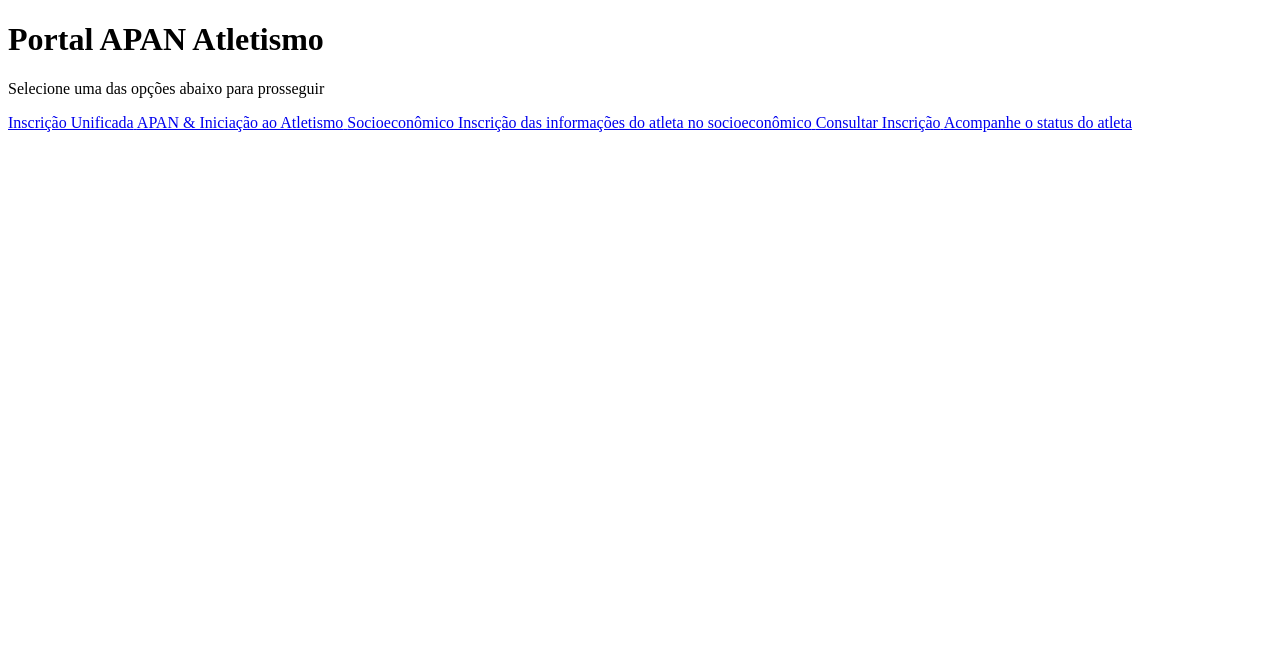
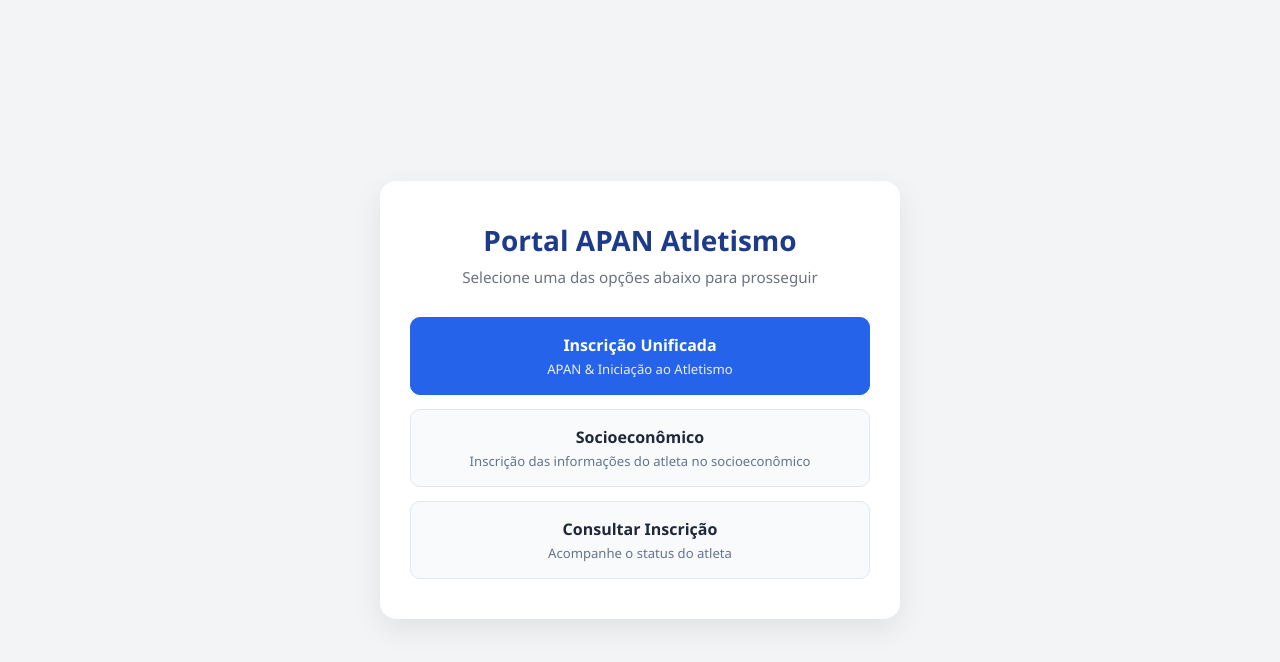
Before and after one commit to Rannya7x/apan-sistema-cadastro, a plain HTML site: page tela_inicial.html in a window 1280 px wide. Drawn offline with Linux system fonts and the light colour scheme; files that its build step writes are made by us from their sources; the site is published under a folder, as on GitHub Pages, so addresses that start at the root find nothing.

Commit message:
atualiza caminho do css na tag <link>

```diff
--- a/tela_inicial.html
+++ b/tela_inicial.html
@@ -5,7 +5,7 @@
     <meta name="viewport" content="width=device-width, initial-scale=1.0">
     <title>Portal de Inscrições e Serviços — APAN</title>
     <!-- Vinculando o CSS de navegação -->
-    <link rel="stylesheet" href="/css/home.css">
+    <link rel="stylesheet" href="home.css">
 </head>
 <body>
 
@@ -29,7 +29,7 @@
             </a>
 
             <!-- Botão 3 -->
-            <a href="#" class="nav-btn">
+            <a href="consulta_inscricao.html" class="nav-btn">
                 <span class="btn-title">Consultar Inscrição</span>
                 <span class="btn-sub">Acompanhe o status do atleta</span>
             </a>
```
